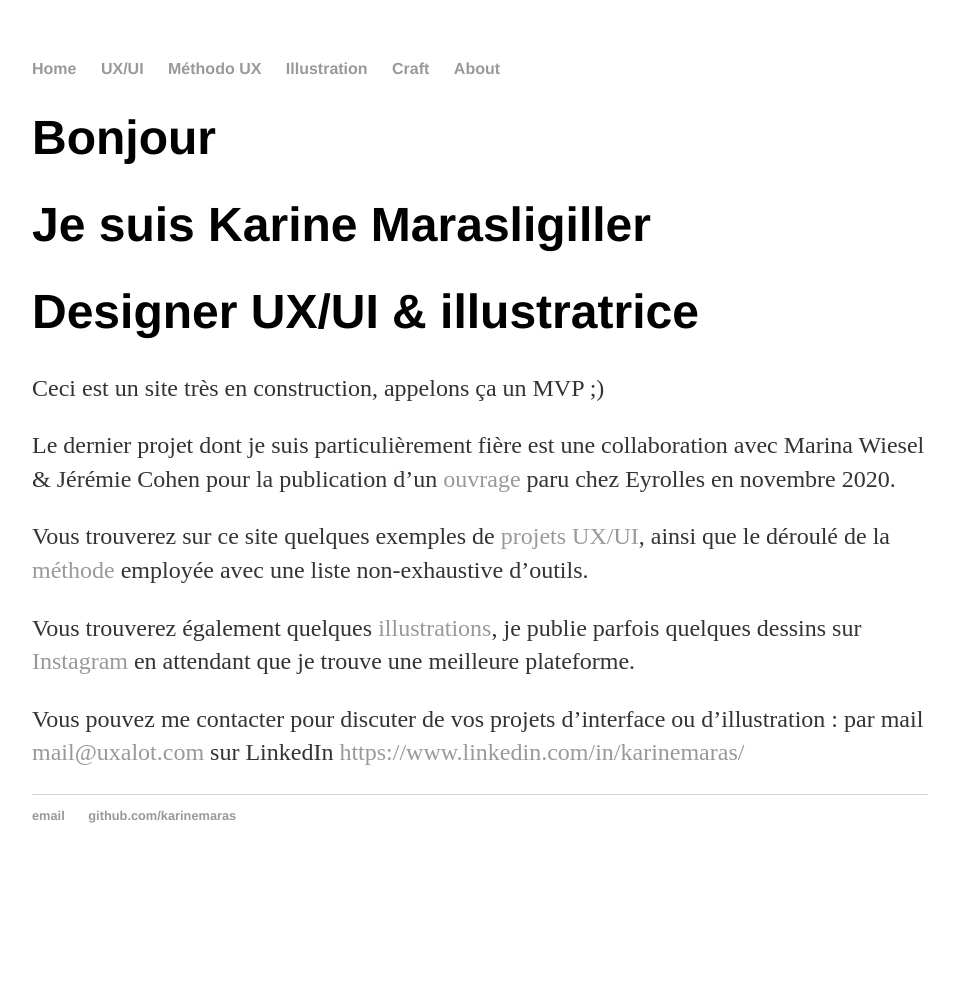
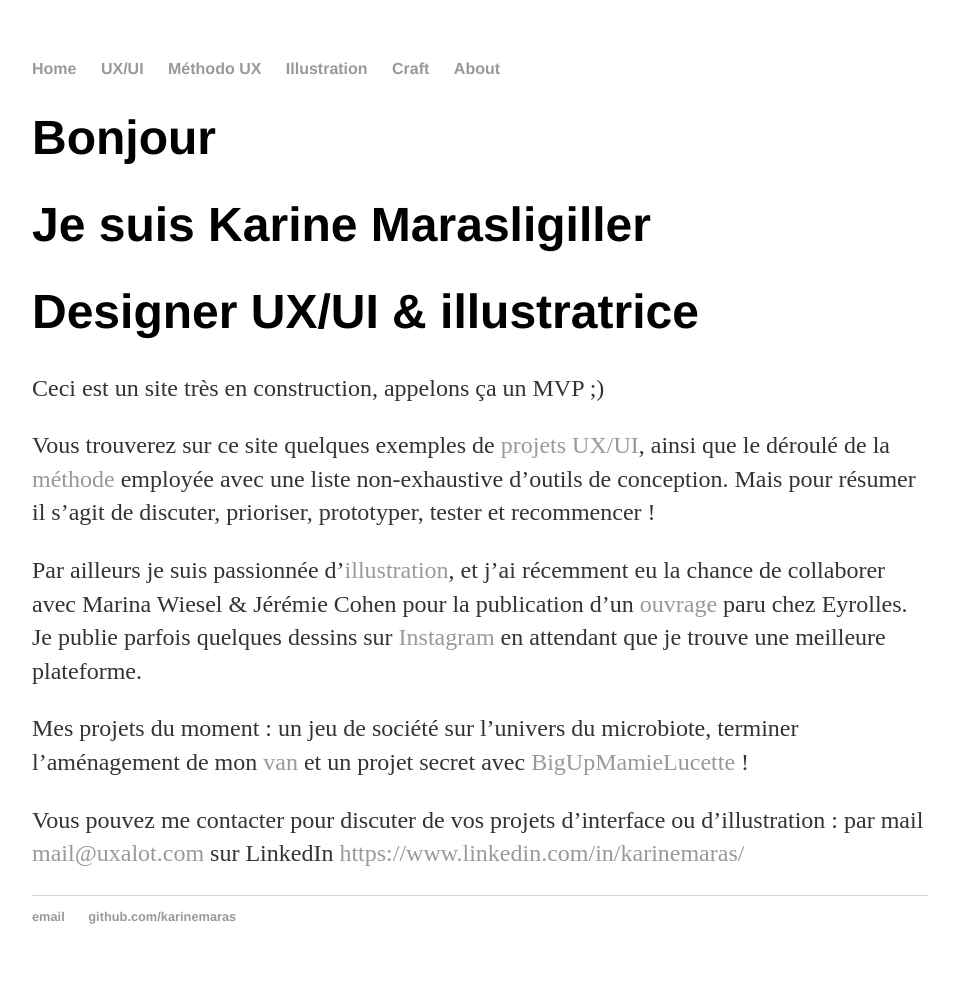
Before and after one commit to KarineMaras/karinemaras.github.io, a Jekyll site: the page built from index.md, in a window 1280 px wide. Shown: the whole page, without its empty margins (160-1114 px from the left). Built offline with Jekyll 4.4.1, drawn with Linux system fonts in a browser that asks for light colours; before the commit the page ends 900 px from its top, so only the background shows below that.

Commit message:
Update index.md

```diff
--- a/index.md
+++ b/index.md
@@ -8,11 +8,13 @@ layout: default
 # Designer UX/UI & illustratrice
 Ceci est un site très en construction, appelons ça un MVP ;)
 
-Le dernier projet dont je suis particulièrement fière est une collaboration avec Marina Wiesel & Jérémie Cohen pour la publication d'un [ouvrage](https://www.eyrolles.com/Informatique/Livre/l-ux-design-en-pratique--9782212678840/) paru chez Eyrolles en novembre 2020.
+Vous trouverez sur ce site quelques exemples de <a href="/UX-UI">projets UX/UI</a>, ainsi que le déroulé de la <a href="/methode">méthode</a> employée avec une liste non-exhaustive d'outils de conception. Mais pour résumer il s'agit de discuter, prioriser, prototyper, tester et recommencer !
 
-Vous trouverez sur ce site quelques exemples de <a href="/UX-UI">projets UX/UI</a>, ainsi que le déroulé de la <a href="/methode">méthode</a> employée avec une liste non-exhaustive d'outils.
 
-Vous trouverez également quelques <a href="/illustrations">illustrations</a>, je publie parfois quelques dessins sur [Instagram](http://instagram.com/gedzok/) en attendant que je trouve une meilleure plateforme.
+Par ailleurs je suis passionnée d'<a href="/illustrations">illustration</a>, et j'ai récemment eu la chance de collaborer avec Marina Wiesel & Jérémie Cohen pour la publication d'un [ouvrage](https://www.eyrolles.com/Informatique/Livre/l-ux-design-en-pratique--9782212678840/) paru chez Eyrolles.
+Je publie parfois quelques dessins sur [Instagram](http://instagram.com/gedzok/) en attendant que je trouve une meilleure plateforme.
+
+Mes projets du moment : un jeu de société sur l'univers du microbiote, terminer l'aménagement de mon <a href="/craft/camion">van</a> et un projet secret avec [BigUpMamieLucette](https://www.instagram.com/stories/bigupmamielucette/) !
 
 Vous pouvez me contacter pour discuter de vos projets d'interface ou d'illustration :
 par mail <mail@uxalot.com>
```
